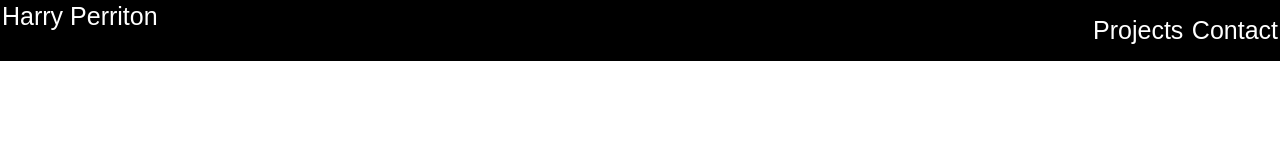
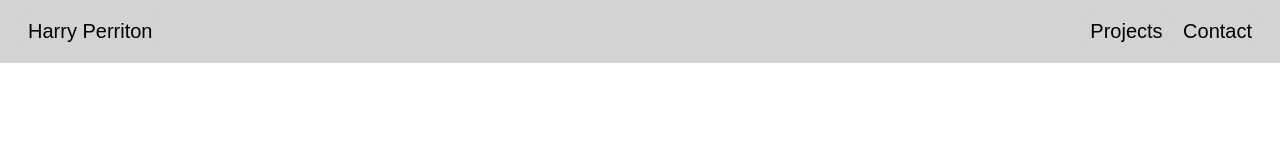
Before and after one commit to HazzaPezza/Harry_P_Portfolio, a website: page public/index.html in a window 1280 px wide. Drawn offline with Linux system fonts and the light colour scheme.

Commit message:
Adding working header

```diff
--- a/public/index.html
+++ b/public/index.html
@@ -12,18 +12,24 @@
         <div class="test_box"></div>
 
         <!-- Page Header - TO BE TEMPLATED -->
-        <header class="header-container">
-            <div class="header-links">
+        <div class="page-header">
 
-                    <a class="title-link logo-link" href="index.html">Harry Perriton</a>
+            <!-- Container for Header Links -->
+            <div class="header-links-container">
 
-                    <ul class="nav-bar">
+                    <!-- Element 1 Header Links-->
+                    <span class="logo-span">
+                        <a class="title-link" href="index.html">Harry Perriton</a>
+                    </span>
+
+                    <!-- Element 2 Header Links -->
+                    <span class="nav-bar-span">
                         <a class="title-link" href="projects.html">Projects</a>
                         <a class="title-link" href="contact.html">Contact</a>
-                    </ul>
+                    </span>
 
             </div>
-        </header>
+        </div>
 
     </body>
 </html>
--- a/public/style.css
+++ b/public/style.css
@@ -10,17 +10,33 @@ body {
     margin: 0;
 }
 
-.header-links {
-    background-color: black;
-    color: white;
+.page-header {
+    padding: 20px;
+    background-color: lightgray;
+    position: fixed;
+    width: 100vw;
+}
+
+.header-links-container {
     display: flex;
+    flex-wrap: wrap;
     justify-content: space-between;
-    flex-wrap: wrap;
+}
+
+
+.nav-bar-span {
+    margin-right: 40px;
 }
 
 .title-link {
+    padding: 8px;
+    font-size: 20px;
     text-decoration: none;
-    color: white;
-    font-size: 25px;
-    padding: 2px;
+    color: black;
+    background-color: rgb(211, 211, 211);
+    border-radius: 10px;
 }
+
+.title-link:hover {
+    background-color: lightblue;
+}
```
